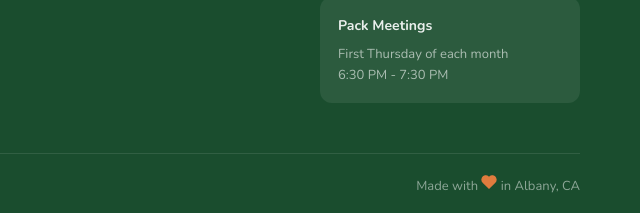
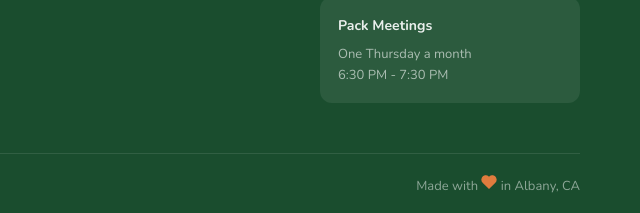
Before and after one commit to pack3albany/web, a plain HTML site: page site/index.html in a window 1280 px wide. Shown: the part 7625-7838 px from the top of the page, 640-1280 px from the left. Drawn offline with nearby package versions, Linux system fonts and the light colour scheme; no server answers.

Commit message:
footer date

```diff
--- a/site/index.html
+++ b/site/index.html
@@ -718,7 +718,7 @@ Parents of Lion and Tiger Scouts are also required to complete Safeguarding Yout
                     </div>
                     <div class="meeting-box">
                         <p class="title">Pack Meetings</p>
-                        <p class="time">First Thursday of each month<br>6:30 PM - 7:30 PM</p>
+                        <p class="time">One Thursday a month<br>6:30 PM - 7:30 PM</p>
                     </div>
                 </div>
             </div>
```
